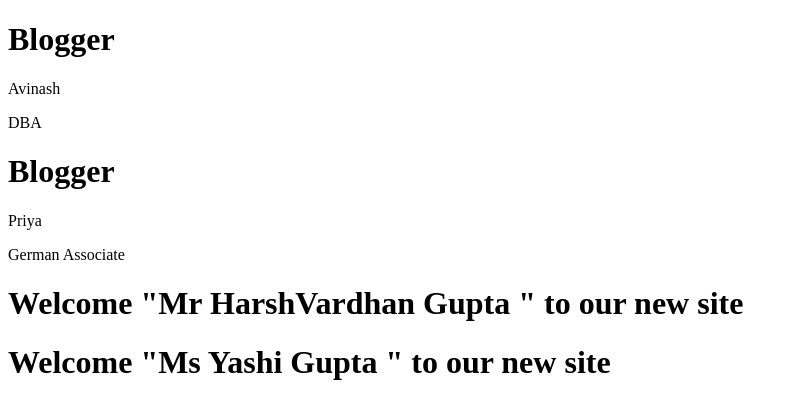
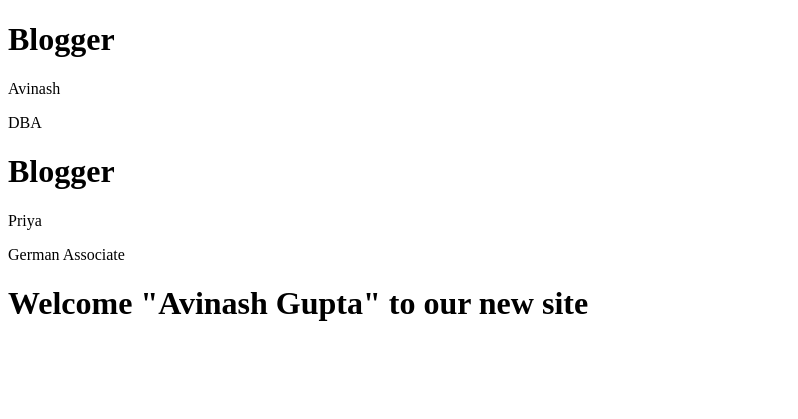
Before and after one commit to avigupta24/MyProj, a Flask app: page / in a window 1280 px wide. Shown: the top 419 px of the page, without its empty margins (0-798 px from the left). Run offline with Flask 2, Linux system fonts and the light colour scheme.

Commit message:
update msg

```diff
--- a/templates/home.html
+++ b/templates/home.html
@@ -10,7 +10,6 @@
     <p> {{ post.name}} </p>
     <p> {{ post.job}} </p>
     {% endfor %}
-    <p><h1>Welcome "Mr HarshVardhan Gupta " to our new site</h1></p>
-    <p><h1>Welcome "Ms Yashi Gupta " to our new site</h1></p>
+    <p><h1>Welcome "Avinash Gupta" to our new site</h1></p>
 </body>
 </html>
```
